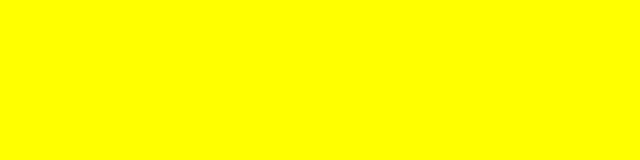
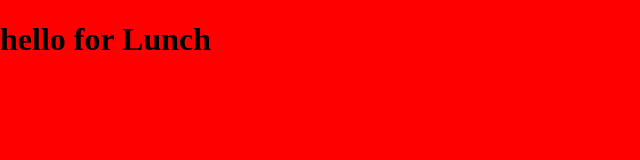
Before and after one commit to denis-ttk-1975/YaP-Sprint-4, a plain HTML site: page index.html in a window 1280 px wide. Shown: the whole page, without its empty margins (0-640 px from the left). Drawn offline with Linux system fonts and the light colour scheme.

Commit message:
BG changed to red & h1 added

```diff
--- a/blocks/root/root.css
+++ b/blocks/root/root.css
@@ -1,3 +1,3 @@
 body {
-  background-color: yellow;
+  background-color: red;
 }
--- a/index.html
+++ b/index.html
@@ -6,5 +6,7 @@
     <title>Mesto</title>
     <link rel="stylesheet" href="./pages/index.css" />
   </head>
-  <body></body>
+  <body>
+    <h1>hello for Lunch</h1>
+  </body>
 </html>
```
